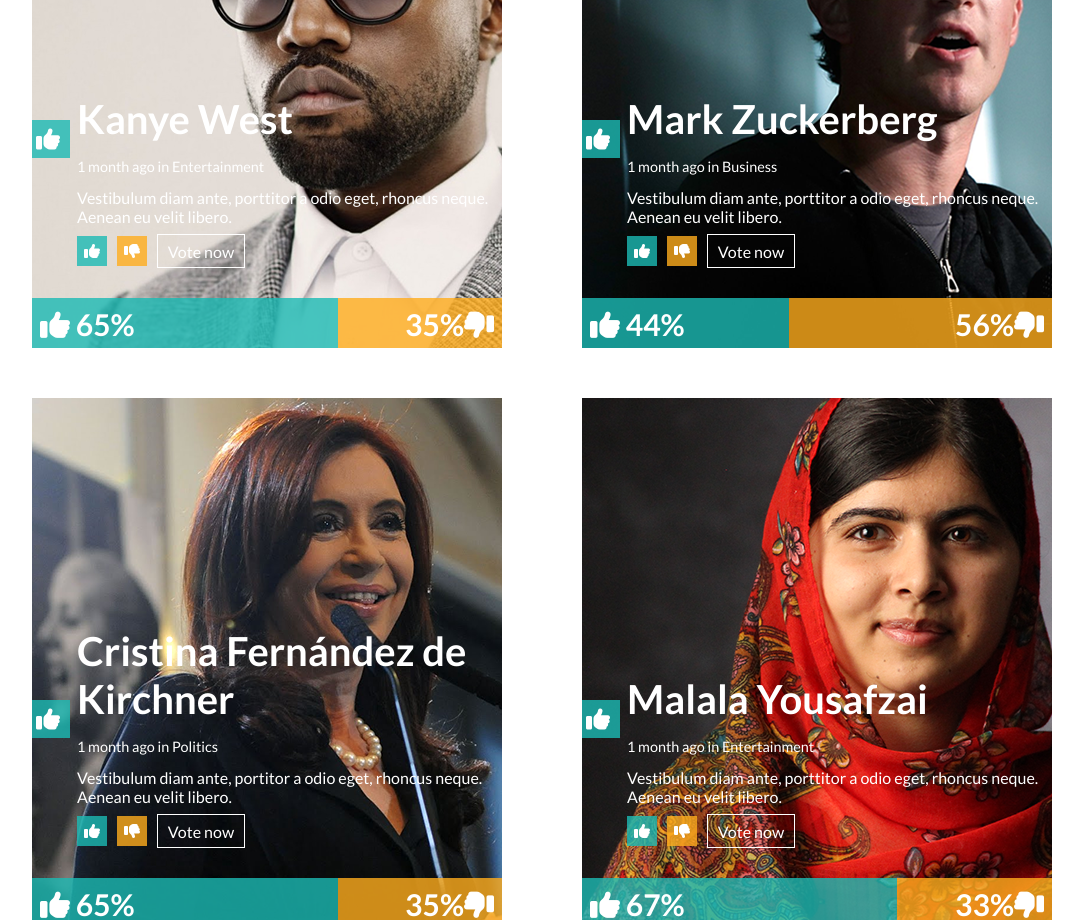
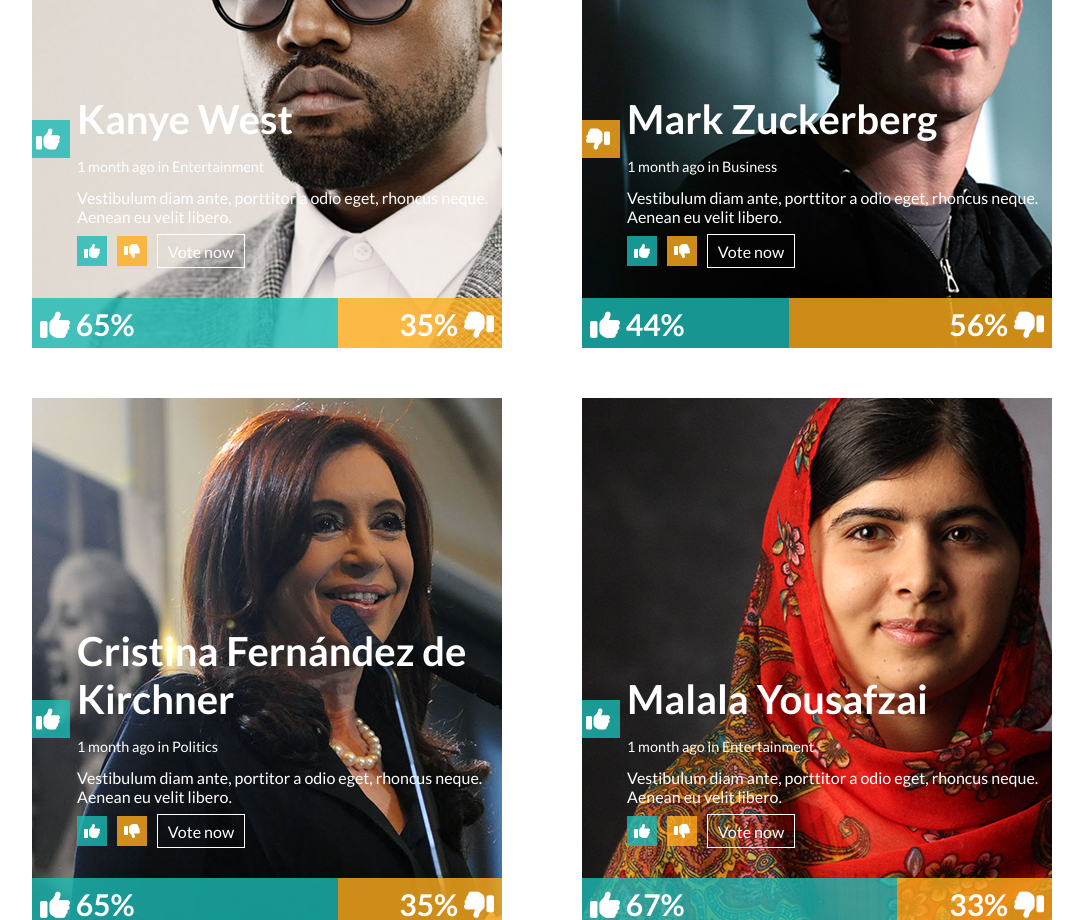
Before and after one commit to jhhernan/ui-test-react, a React (Create React App) app: page / in a window 1280 px wide. Shown: the part 1300-2220 px from the top of the page, without its empty margins (98-1181 px from the left). Built offline with nearby package versions, Linux system fonts and the light colour scheme.

Commit message:
Add thumb status update

```diff
--- a/src/components/VoteBox.js
+++ b/src/components/VoteBox.js
@@ -15,7 +15,7 @@
 
         return (
             <div className={`voteBox voteBox--${person.name}`}>
-                <div className="voteBox__status voteBox__status--Up" data-name="person1"><i className="fa fa-thumbs-up"></i></div>
+                <div className={`voteBox__status ${person.perc>=50 ? "voteBox__status--Up" : "voteBox__status--Down"}`}><i className={`${person.perc>=50 ? "fa fa-thumbs-up" : "fa fa-thumbs-down fa-flip-horizontal" }`}></i></div>
                 <h3 className="voteBox__title">{person.title}</h3>
                 <p className="voteBox__date">{person.date}</p>
                 <p className="voteBox__description">{person.description}</p>
@@ -25,7 +25,7 @@
                     <div className="voteBox__btnVote" id="person1_vote" onClick={() => this.handleVote(person.name)}>{person.justVoted ? "Vote again" : "Vote now"}</div>
                 </div>
                 <div className="voteBox__barUp" style={{ width: person.perc + "%" }}><strong className="voteBox__barText"> <i className="fa fa-thumbs-up"></i> {person.perc + "%"} </strong></div>
-                <div className="voteBox__barDown" style={{ width: (100 - person.perc) + "%" }}><strong className="voteBox__barText">{(100 - person.perc) + "%"}<i className="fa fa-thumbs-down fa-flip-horizontal"></i></strong></div>
+                <div className="voteBox__barDown" style={{ width: (100 - person.perc) + "%" }}><strong className="voteBox__barText">{(100 - person.perc) + "% "}<i className="fa fa-thumbs-down fa-flip-horizontal"></i></strong></div>
             </div>
         )
     }
```
